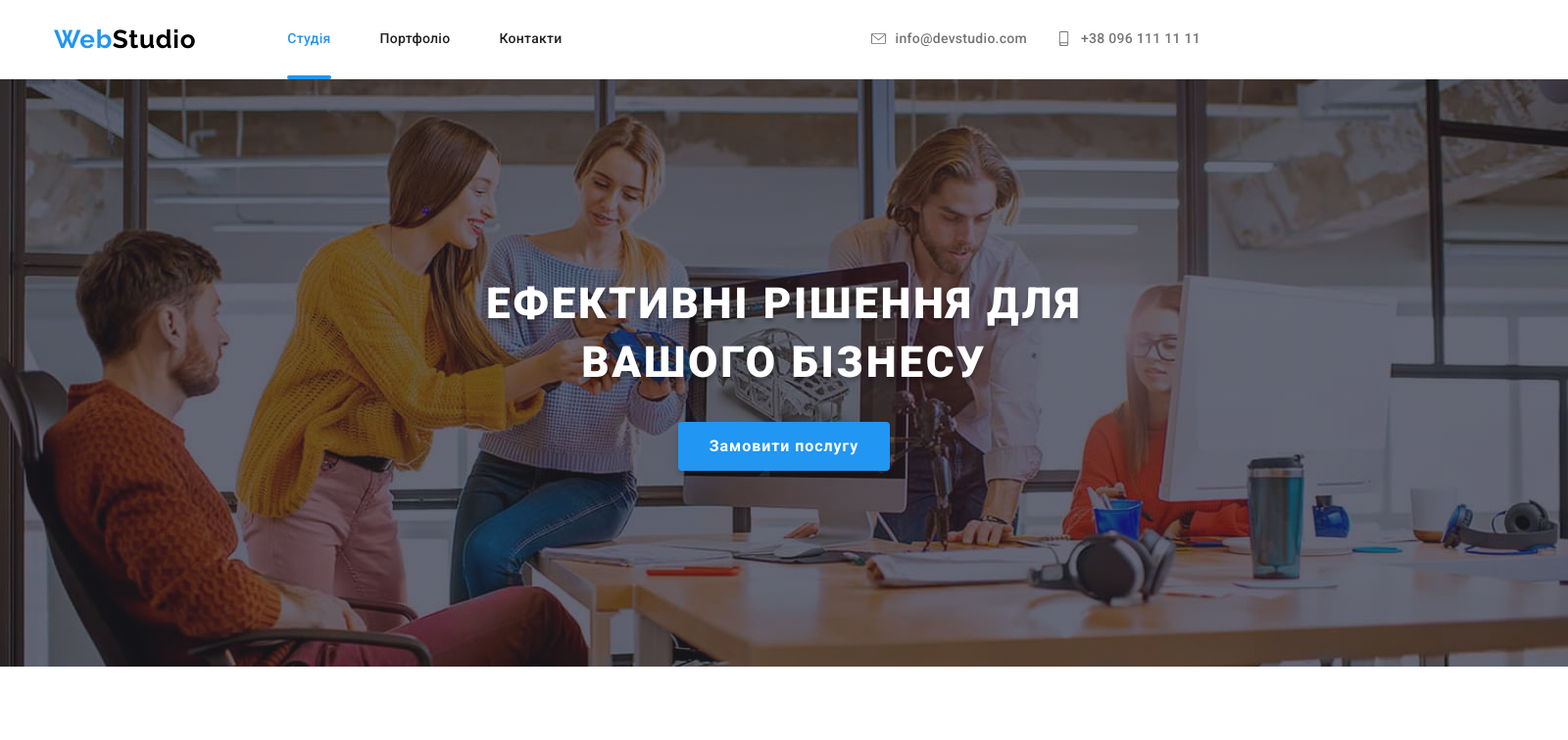
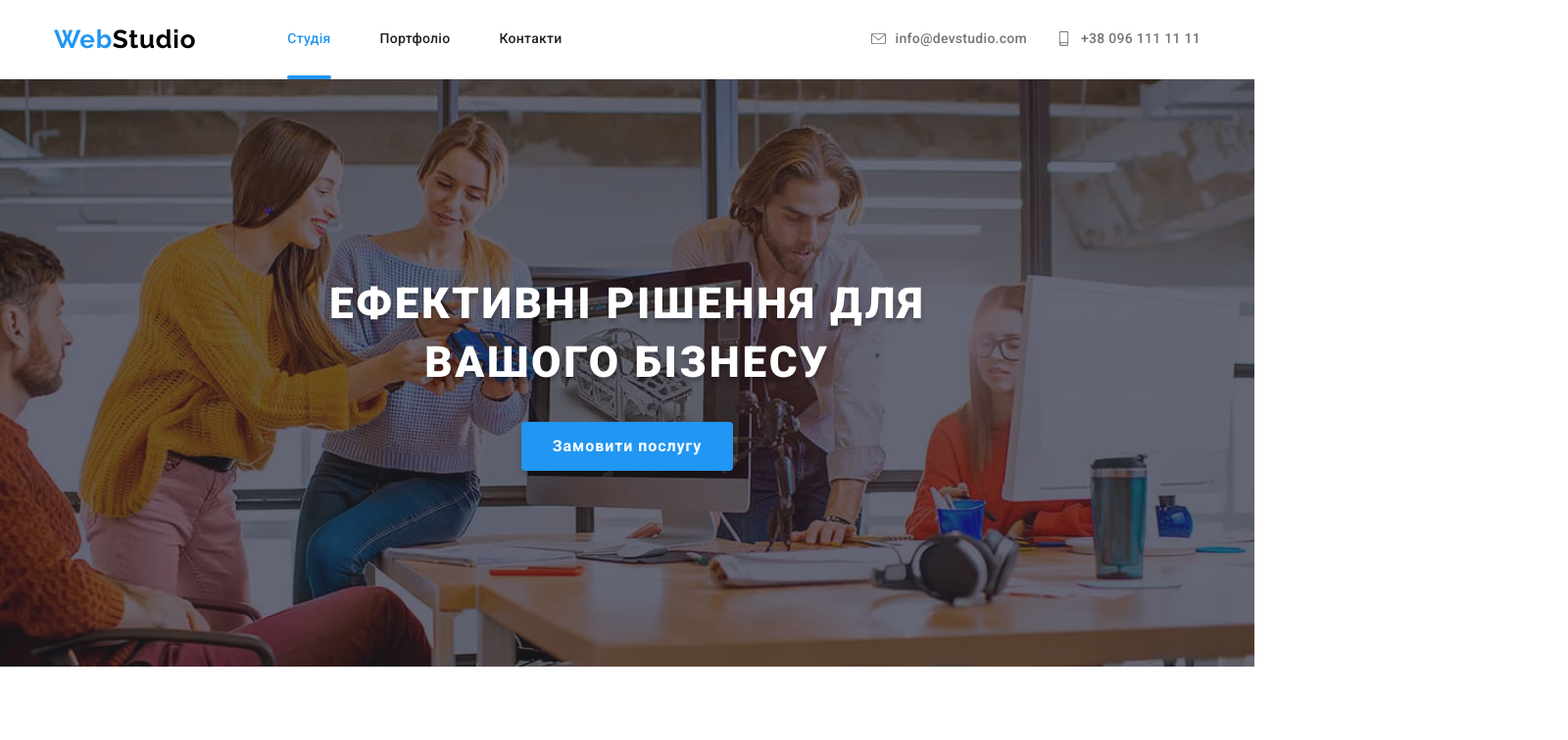
Before and after one commit to M-Farmaha/goit-markup-hw-08, a plain HTML site: page index.html in a window 1280 px wide. Shown: the top 756 px of the page at 98% size, 1600 px wide, since content can reach past the window. Drawn offline with nearby package versions, Linux system fonts and the light colour scheme.

Commit message:
hero finish

```diff
--- a/index.html
+++ b/index.html
@@ -55,6 +55,7 @@
           </svg>
         </button>
 
+      <!-- ---------------MOBILE-MENU-------------- -->
         <div class="menu js-menu-container">
           <button class="burger-btn burger-btn--close js-close-menu" type="button">
             <svg class="burger-btn__icon" width="40" height="40" aria-label="Переключатель мобільного меню">
@@ -99,8 +100,10 @@
       <!--hero-->
       <section class="hero">
         <div class="container">
-          <h1 class="hero__title">Ефективні рішення для вашого бізнесу</h1>
-          <button class="btn hero__btn" type="button" data-modal-open>Замовити послугу</button>
+          <div class="hero__wrap">
+            <h1 class="hero__title">Ефективні рішення для вашого бізнесу</h1>
+            <button class="btn hero__btn" type="button" data-modal-open>Замовити послугу</button>
+          </div>
         </div>
       </section>
 
--- a/sass/components/_menu.scss
+++ b/sass/components/_menu.scss
@@ -3,8 +3,8 @@
   background-color: rgba(190, 210, 245, 0.873);
   font-weight: 500;
   display: none;
-  position: absolute;
-  width: 100%;
+  position: fixed;
+  width: 100vw;
   height: 100vh;
   top: 0;
   left: 0;
--- a/sass/layout/_hero.scss
+++ b/sass/layout/_hero.scss
@@ -1,8 +1,8 @@
 .hero {
   width: 480px;
   height: 400px;
+  margin: 0 auto;
   padding: 118px 0px;
-  margin: 0 auto;
 
   background-color: var(--second-bg-color);
   background-image: linear-gradient(rgba(47, 48, 58, 0.4), rgba(47, 48, 58, 0.4)), image-set(url("../images/hero-mobile-1x.jpg") 1x, url("../images/hero-mobile-2x.jpg") 2x);
@@ -16,24 +16,32 @@
   }
 
   @media screen and (min-width: 1200px) {
-    width: 1600px;
+    max-width: 1600px;
+    width: 100%;
     height: 600px;
     padding: 200px 0px;
     background-image: linear-gradient(rgba(47, 48, 58, 0.4), rgba(47, 48, 58, 0.4)), image-set(url("../images/hero-desktop-1x.jpg") 1x, url("../images/hero-desktop-2x.jpg") 2x);
   }
 
+  &__wrap {
+    display: flex;
+    flex-direction: column;
+    align-items: center;
+    gap: 30px;
+  }
+
   &__title {
+    display: inline-block;
+    width: 450px;
+
     font-weight: 900;
     font-size: 26px;
     line-height: 1.62;
     letter-spacing: 0.06em;
     text-transform: uppercase;
     text-align: center;
-    width: 450px;
-    margin: 0 auto;
     color: var(--first-bg-color);
     text-shadow: 0px 4px 4px rgba(0, 0, 0, 0.25);
-    margin-bottom: 30px;
 
     @media screen and (min-width: 1200px) {
       font-size: 44px;
@@ -43,8 +51,6 @@
   }
 
   &__btn {
-    display: block;
-    margin: 0 auto;
     @media screen and (min-width: 1200px) {
       padding: 10px 32px;
     }
```
Also changed, not shown: css/main.css, css/main.min.css, 2 other files.
